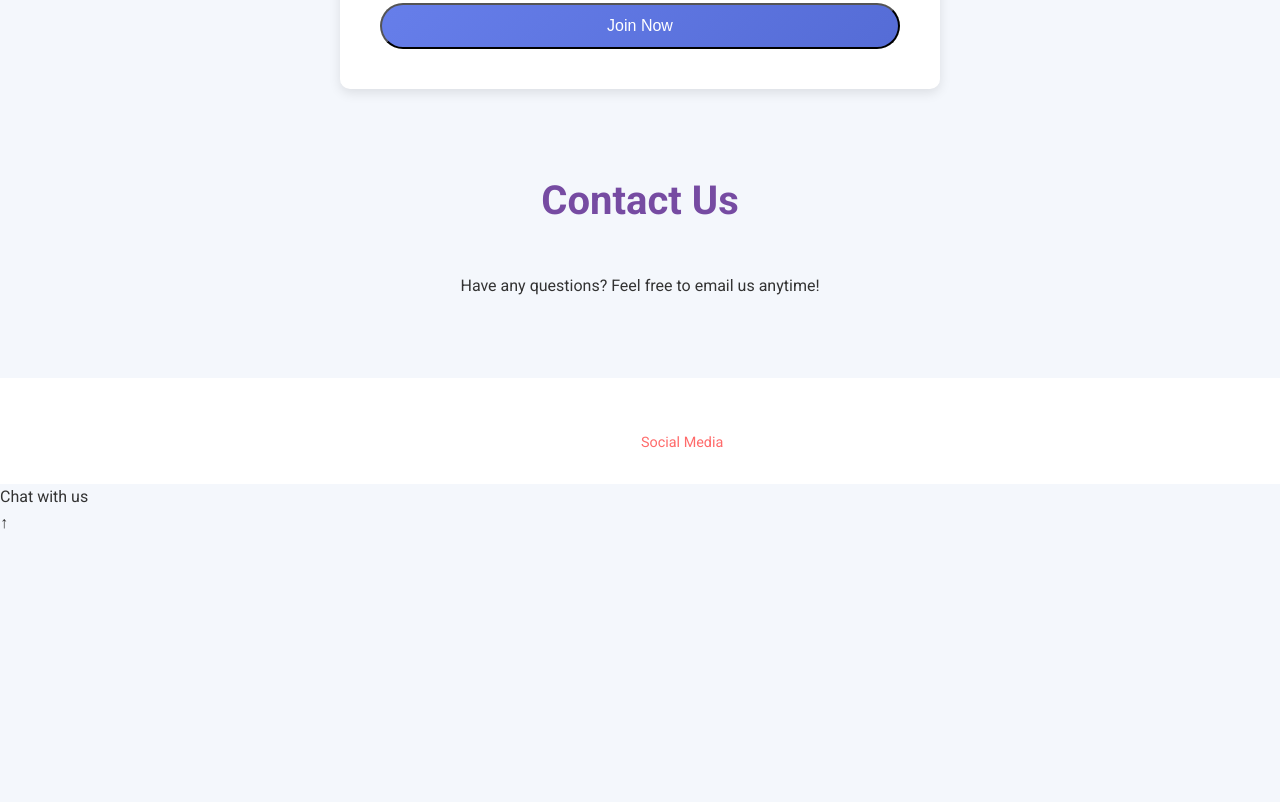
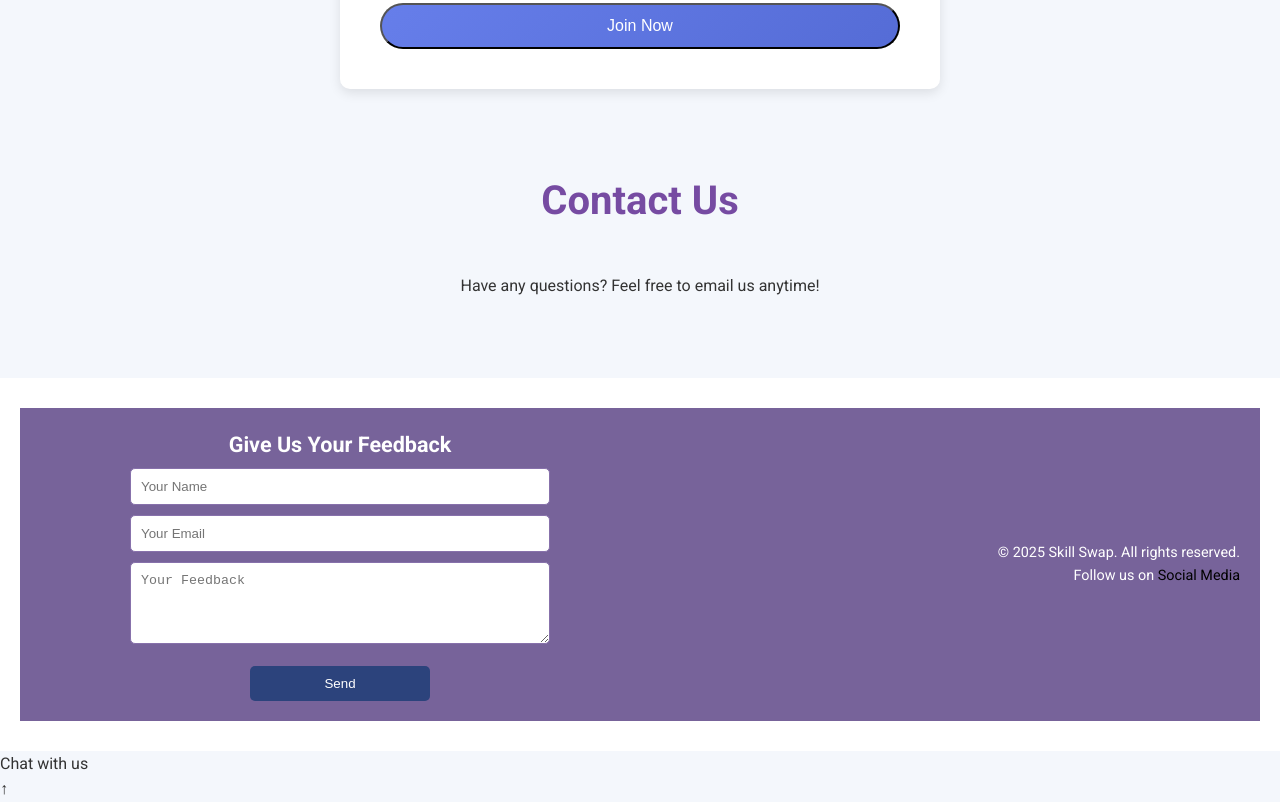
Before and after one commit to must-not-be-namedd/SKILLSWAP, a plain HTML site: page index.html in a window 1280 px wide. Shown: the part 2142-2944 px from the top of the page. Before the commit the page ends 2677 px from the top, so only its background shows below. Drawn offline with Linux system fonts and the light colour scheme.

Commit message:
Update index.html

```diff
--- a/index.html
+++ b/index.html
@@ -97,14 +97,30 @@
   </div>
 
   <footer>
-    <p>&copy; 2025 Skill Swap. All rights reserved.</p>
-    <p>Follow us on <a href="#">Social Media</a></p>
-  </footer>
+    <div style="display: flex; justify-content: space-between; align-items: center; padding: 20px; background-color: #77639a; color: white;">
+        <!-- Feedback Form (Left Side) -->
+        <div style="flex: 1;">
+            <h2>Give Us Your Feedback</h2>
+            <input type="text" id="name" placeholder="Your Name" required style="width: 70%; padding: 10px; margin: 5px 0; border: 1px solid #8771ab; border-radius: 5px; background-color: #ffffff; color: black;">
+            <input type="email" id="email" placeholder="Your Email" required style="width: 70%; padding: 10px; margin: 5px 0; border: 1px solid #8771ab; border-radius: 5px; background-color: #ffffff; color: balck;">
+            <textarea id="feedback" placeholder="Your Feedback" rows="4" required style="width: 70%; padding: 10px; margin: 5px 0; border: 1px solid #8771ab; border-radius: 5px; background-color: #ffffff; color: black;"></textarea>
+            <button onclick="sendFeedback()"
+            style="width: 30%; background-color: #2c437c; color: white; padding: 10px; border: none; border-radius: 5px; cursor: pointer; margin-top: 10px;">
+            Send
+        </button>
+        </div>
 
+        <!-- Other Footer Info (Right Side) -->
+        <div style="flex: 1; text-align: right;">
+            <p>&copy; 2025 Skill Swap. All rights reserved.</p>
+            <p>Follow us on <a href="#" style="color: #000000;">Social Media</a></p>
+        </div>
+
+    </div>
+</footer>
   <div class="chat-widget" onclick="alert('Chat functionality coming soon!')">
     Chat with us
   </div>
-
   <div class="scroll-top" id="scrollTop" onclick="scrollToTop()">↑</div>
 
   <script src="script.js"></script>
```
